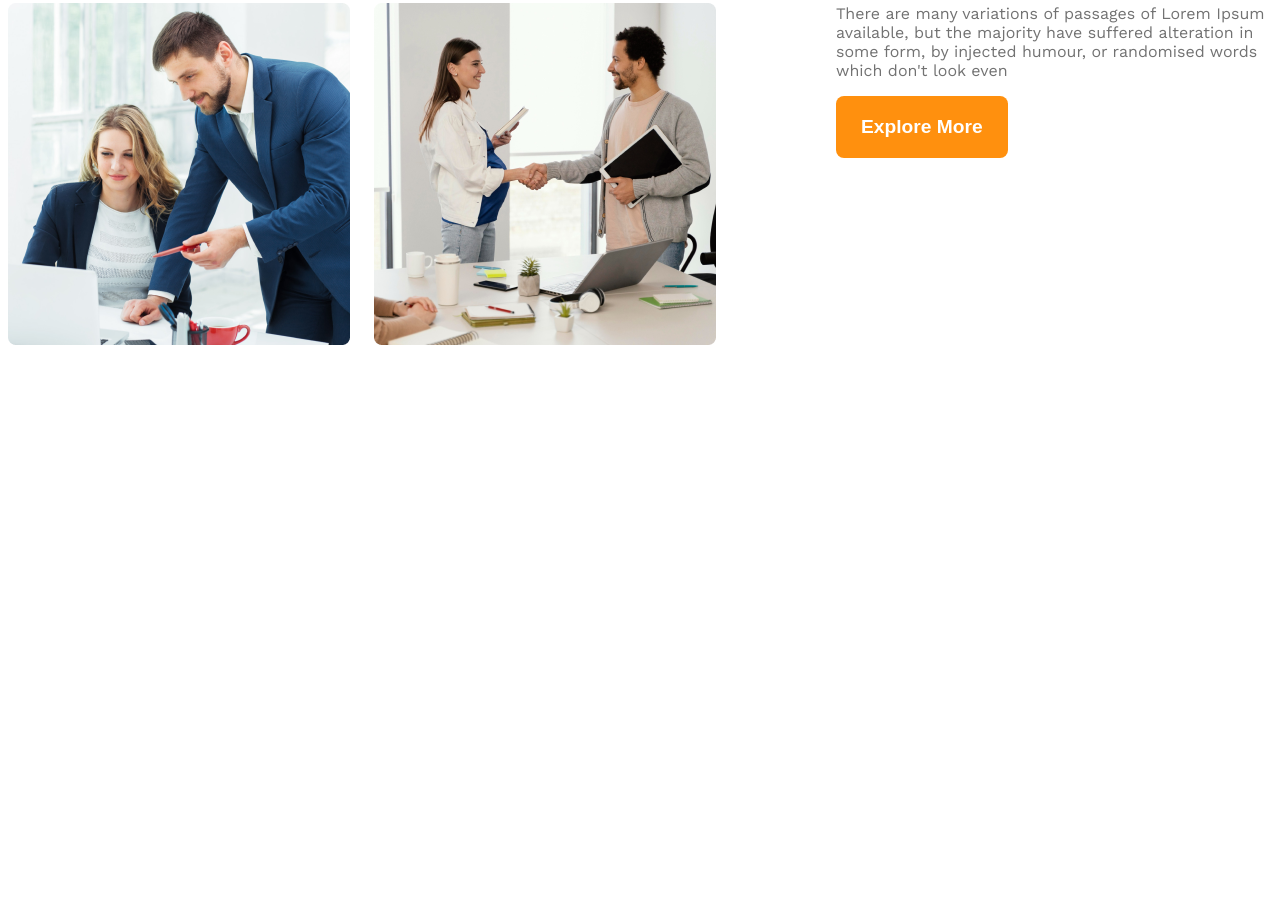
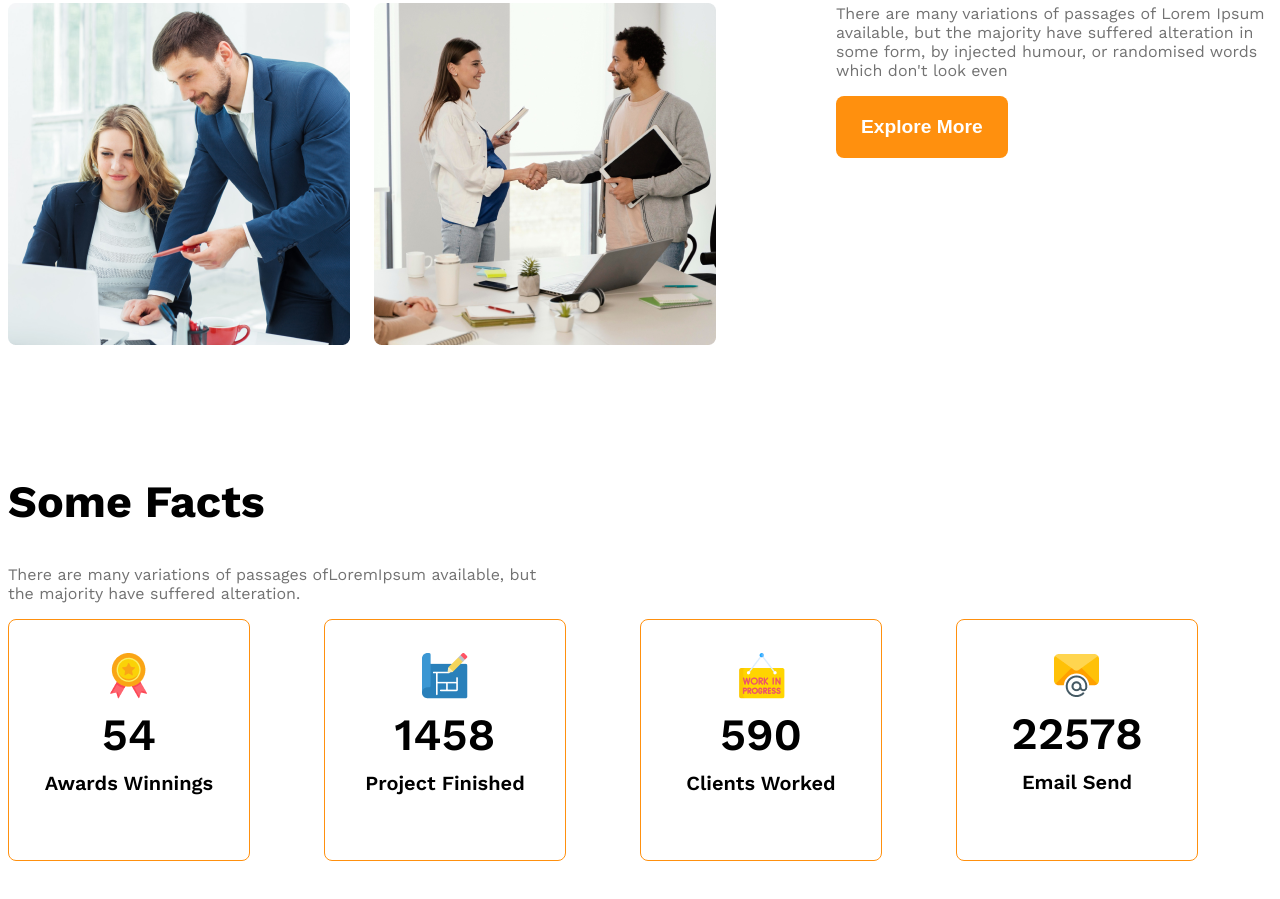
Before and after one commit to milonhossain01/g3-architects-website, a plain HTML site: page indexl.html in a window 1280 px wide. Shown: the part 1676-2575 px from the top of the page. Before the commit the page ends 2029 px from the top, so only its background shows below. Drawn offline with nearby package versions, Linux system fonts and the light colour scheme.

Commit message:
added fact-card

```diff
--- a/indexl.html
+++ b/indexl.html
@@ -1,11 +1,13 @@
 <!DOCTYPE html>
 <html lang="en">
+
 <head>
     <meta charset="UTF-8">
     <meta name="viewport" content="width=device-width, initial-scale=1.0">
     <title>Architects Website</title>
     <link rel="stylesheet" href="style/architects.css">
 </head>
+
 <body class="work-sans-font">
     <header class="bg-light">
         <nav class="navbar display-flex">
@@ -18,15 +20,18 @@
             </ul>
         </nav>
         <div class="banner">
-          <div class="banner-content">
-            <h1 class="banner-title">Brand New Group of Architects </h1>
-            <p class="banner-description">There are many variations of passages of Lorem Ipsum available, but the majority have suffered alteration in some form, by injected humour, or randomised words which don't look even</p>
-            <button class="btn-primary">Explore More</button>
-          </div>
+            <div class="banner-content">
+                <h1 class="banner-title">Brand New Group of Architects </h1>
+                <p class="banner-description">There are many variations of passages of Lorem Ipsum available, but the
+                    majority have suffered alteration in some form, by injected humour, or randomised words which don't
+                    look even</p>
+                <button class="btn-primary">Explore More</button>
+            </div>
             <img class="banner-img" src="images/banner.png" alt="">
         </div>
     </header>
     <main>
+        <!-- team section start -->
         <section class="teams display-flex">
             <div class="team-img-container">
                 <img src="images/team1.png" alt="tow architect discussing about design ">
@@ -35,14 +40,59 @@
                 <img src="images/team4.png" alt="tow employe hangsek">
             </div>
             <div class="our-features">
-                <h2 class="features-title"><span id="quick-list" class="text-light-gray">Quick list</span><span> of Our</span> <span class="text-primaty">Features</span></h2>
-                <p class="features-description text-light-gray">There are many variations of passages of Lorem Ipsum available, but the majority have suffered alteration in some form, by injected humour, or randomised words which don't look even</p>
+                <h2 class="section-title"><span id="quick-list" class="text-light-gray">Quick list</span><span> of
+                        Our</span> <span class="text-primaty">Features</span></h2>
+                <p class="features-description text-light-gray">There are many variations of passages of Lorem Ipsum
+                    available, but the majority have suffered alteration in some form, by injected humour, or randomised
+                    words which don't look even</p>
                 <button class="btn-primary">Explore More</button>
             </div>
+        </section>
+        <!-- features will enjoy -->
+        <section>
+            <h2 class="section-title">Some Facts</h2>
+            <p class="text-light-gray fact-description">There are many variations of passages ofLoremIpsum available, but the majority have suffered alteration.</p>
+            <div class="facts-container">
+                <!-- .fact-card*4>img.fact-icon+h4.fact-number+h5.fact-name -->
+                <div class="fact-card display-flex">
+                    <div>
+                        <img src="images/icons/ribon.png" alt="" class="fact-icon">
+                        <h4 class="fact-number">54</h4>
+                        <h5 class="fact-name">Awards Winnings</h5>
+                    </div>
+                </div>
+                <div class="fact-card display-flex ">
+                    <div>
+                        <img src="images/icons/projects.png" alt="" class="fact-icon">
+                        <h4 class="fact-number">1458</h4>
+                        <h5 class="fact-name">Project Finished</h5>
+                    </div>
+                </div>
+                <div class="fact-card display-flex">
+                    <div>
+                        <img src="images/icons/customers.png" alt="" class="fact-icon">
+                        <h4 class="fact-number">590</h4>
+                        <h5 class="fact-name">Clients Worked</h5>
+                    </div>
+                </div>
+                <div class="fact-card display-flex">
+                    <div>
+                        <img src="images/icons/email.png" alt="" class="fact-icon">
+                        <h4 class="fact-number">22578</h4>
+                        <h5 class="fact-name">Email Send</h5>
+                    </div>
+                </div>
+
+            </div>
+        </section>
+        <!-- some facts -->
+        <section class="some-facts">
+
         </section>
     </main>
     <footer>
 
     </footer>
 </body>
+
 </html>
--- a/style/architects.css
+++ b/style/architects.css
@@ -29,6 +29,10 @@ main{
 }
 main > section{
     margin-top: 130px;
+}
+.section-title{
+    font-size: 2.8rem;
+    font-weight: 700;
 }
 /* dark 02 */
 .text-gray{
@@ -101,10 +105,7 @@ main > section{
     margin-left: 120px;
     max-width: 530px;
 }
-.features-title{
-    font-size: 2.8rem;
-    font-weight: 700;
-}
+
 #quick-list{
     font-weight: 500;
 }
@@ -122,6 +123,36 @@ main > section{
     }
 }
 
+/* some facts related style */
+.facts-container{
+    display: grid;
+    grid-template-columns: repeat(4 ,1fr);
+
+}
+ .fact-card{
+    border: 1px solid #FF900E;
+    width: 240px;
+    height: 240px;
+    border-radius: 8px;
+    align-items: center;
+    justify-content: center;
+    text-align: center;
+
+ }
+ .fact-number{
+    font-size: 2.8rem;
+    font-weight: 600;
+    margin-top: 5px;
+    margin-bottom: 10px;
+ }
+.fact-name{
+    font-size: 1.25rem;
+    font-weight: 600;
+    margin-top: 10px;
+}
+.fact-description{
+    max-width: 540px;
+}
 /* medium device responsive */
 
 @media screen and (min-width: 577px ) and (max-width: 992px ) {
```
